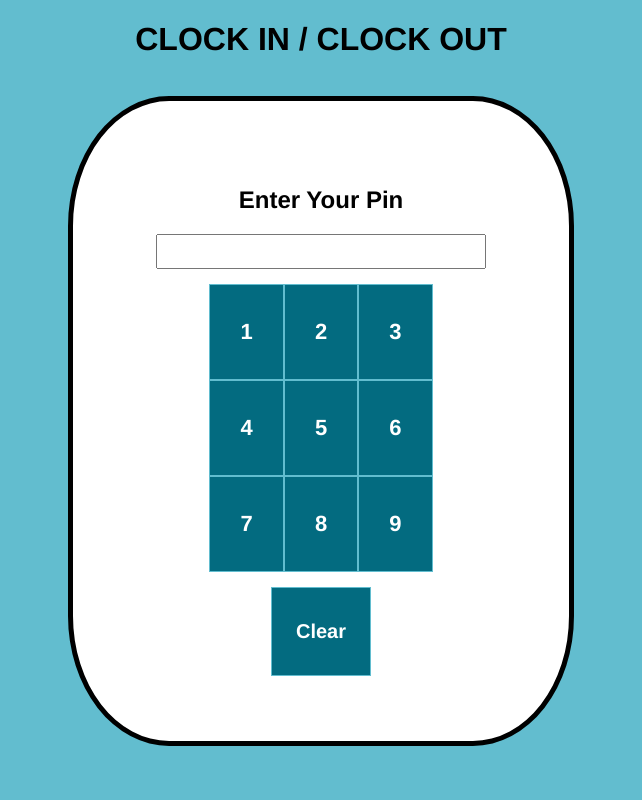
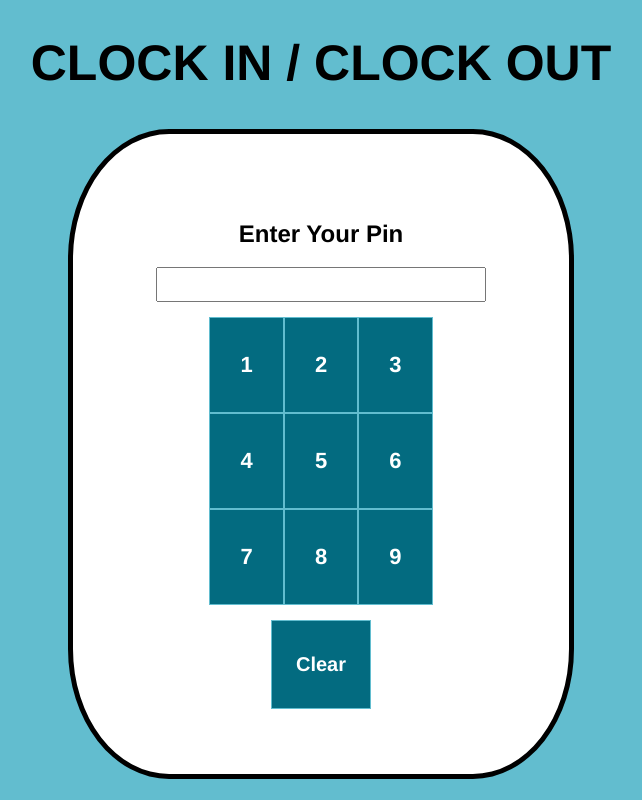
Before and after one commit to Nikhil-Naikar/Clock-In-Clock-Out, a Vue app in the folder frontend/: page /login in a window 1280 px wide. Shown: the whole page, without its empty margins (319-961 px from the left). Built offline with nearby package versions, Linux system fonts and the light colour scheme.

Commit message:
Update App.vue

```diff
--- a/frontend/src/App.vue
+++ b/frontend/src/App.vue
@@ -13,6 +13,11 @@ export default {
 </script>
 
 <style>
+h1 {
+  font-size: 50px;
+  font-weight: bolder;
+}
+
 #app {
   font-family: Avenir, Helvetica, Arial, sans-serif;
   -webkit-font-smoothing: antialiased;
```
